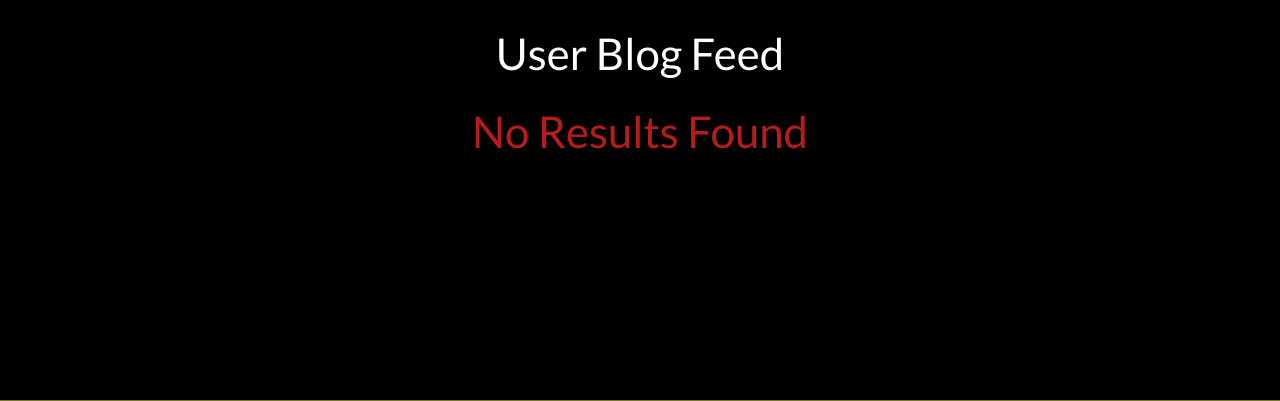
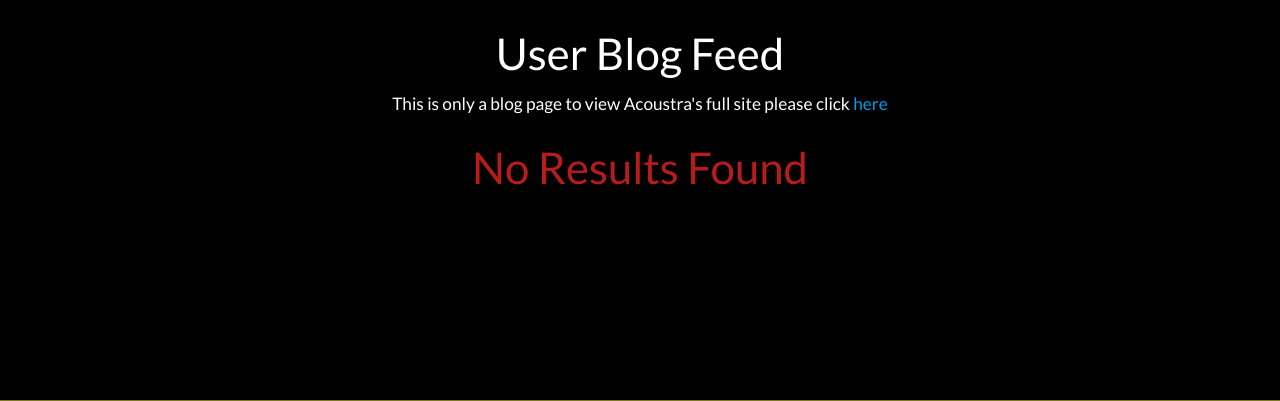
Before and after one commit to DylanThomasShine/acoustra_manager, a Flask app: page / in a window 1280 px wide; the page is wider, and only the part inside the window is pictured. Shown: the part 686-1087 px from the top of that part. Run offline with Flask 2, Linux system fonts and the light colour scheme; data that the repository does not hold is empty; some libraries are stand-ins or nearby versions.

Commit message:
added a message to users on how to connect to full site for band

```diff
--- a/templates/blogs.html
+++ b/templates/blogs.html
@@ -11,6 +11,7 @@
     </div>
 </div>
 <h3 class="white-text text-shadow  center-align">User Blog Feed</h3>
+<h6 class="white-text text-shadow  center-align">This is only a blog page to view Acoustra's full site please click <a href="https://www.acoustraweddingband.com/" target="_blank">here</a></h6>
 <div class="row">
     {% if tasks|length > 0 %}
     <ul class="collapsible">
```
